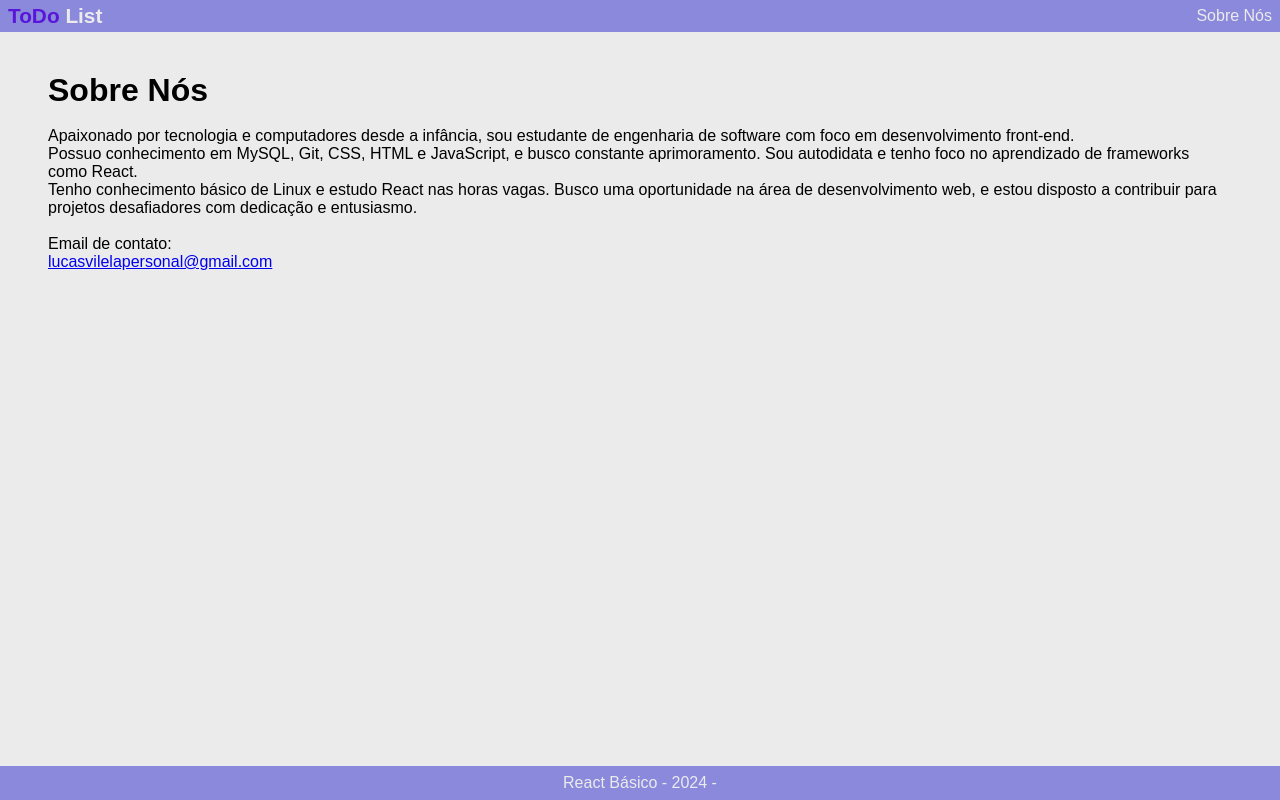
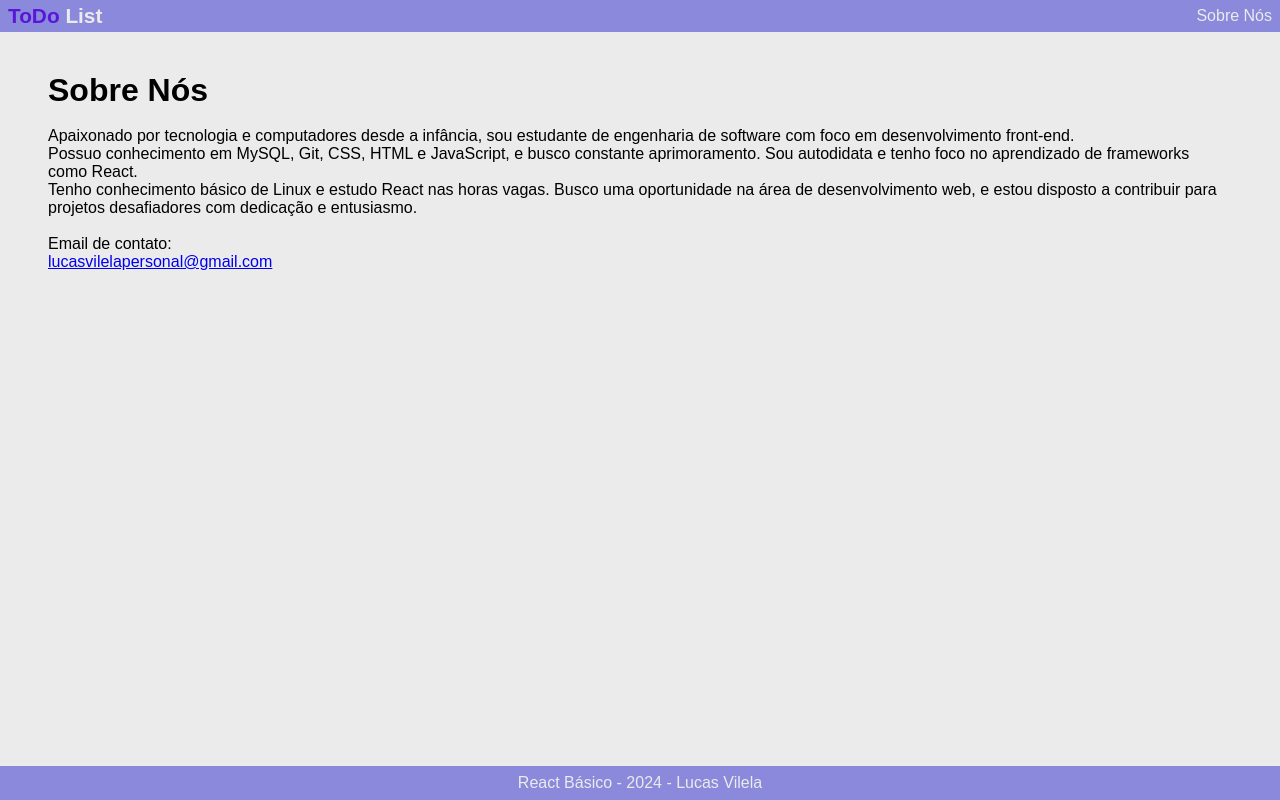
Before and after one commit to lucasvilela91/ToDo-List, a React (Vite) app in the folder vite-project/: page /sobre-nos in a window 1280 px wide. Built offline with nearby package versions, Linux system fonts and the light colour scheme; no server answers.

Commit message:
Fix: Fix name footer

```diff
--- a/vite-project/src/contexts/AppContext.jsx
+++ b/vite-project/src/contexts/AppContext.jsx
@@ -82,7 +82,7 @@ export const AppContextProvider = (props) => {
   return (
     <AppContext.Provider
       value={{
-        nomeUsuario: 'Lucas Vilela',
+        criador: 'Lucas Vilela',
         tarefas,
         adicionarTarefa,
         removerTarefa,
--- a/vite-project/src/layouts/LayoutPadrao/LayoutPadrao.jsx
+++ b/vite-project/src/layouts/LayoutPadrao/LayoutPadrao.jsx
@@ -8,7 +8,7 @@ const LayoutPadrao = () => {
     const { criador } = useAppContext();
     return (
         <>
-            <Cabecalho nomeUsuario="Joana" />
+            <Cabecalho nomeUsuario={criador} />
             <Conteudo>
                 <Outlet />
             </Conteudo>
```
